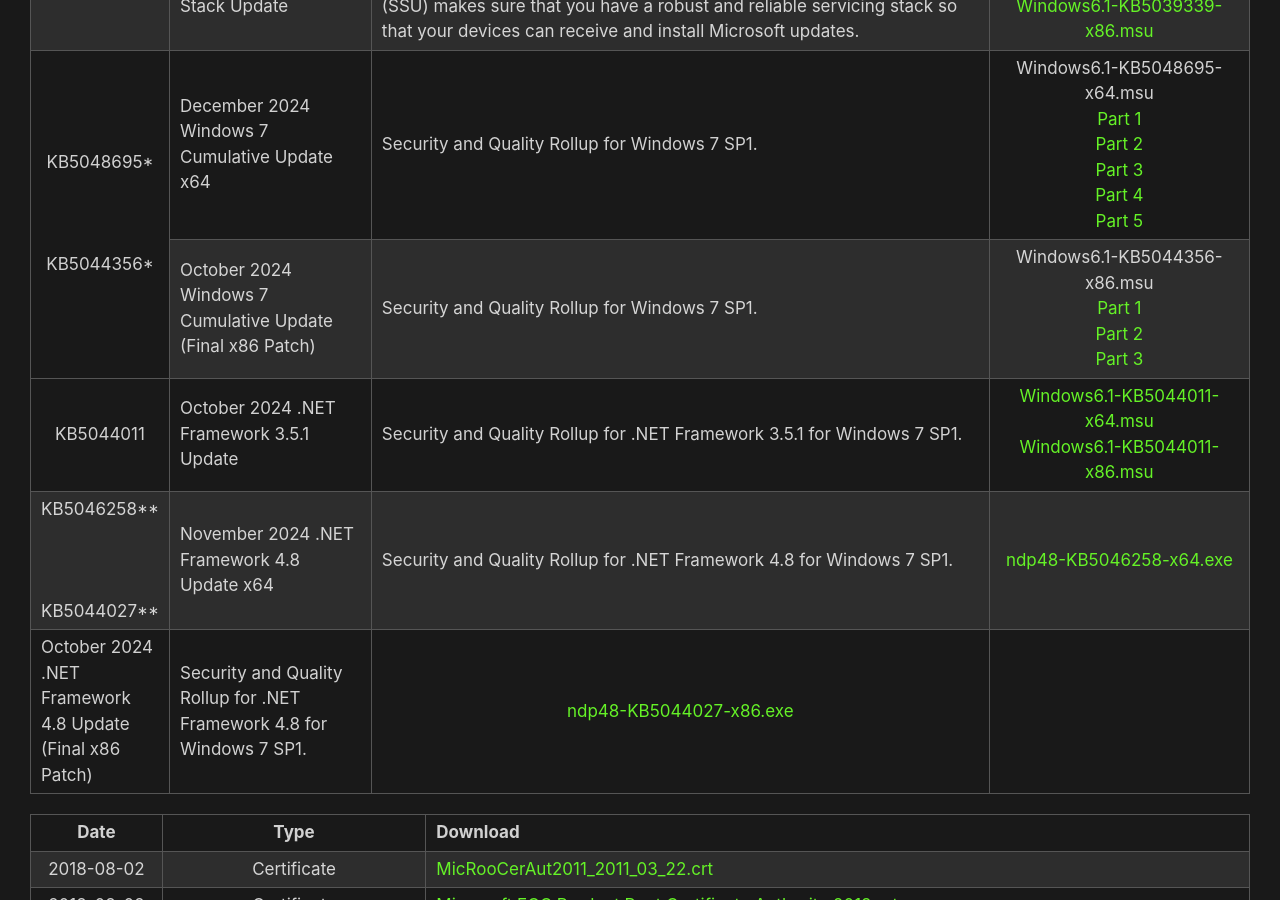
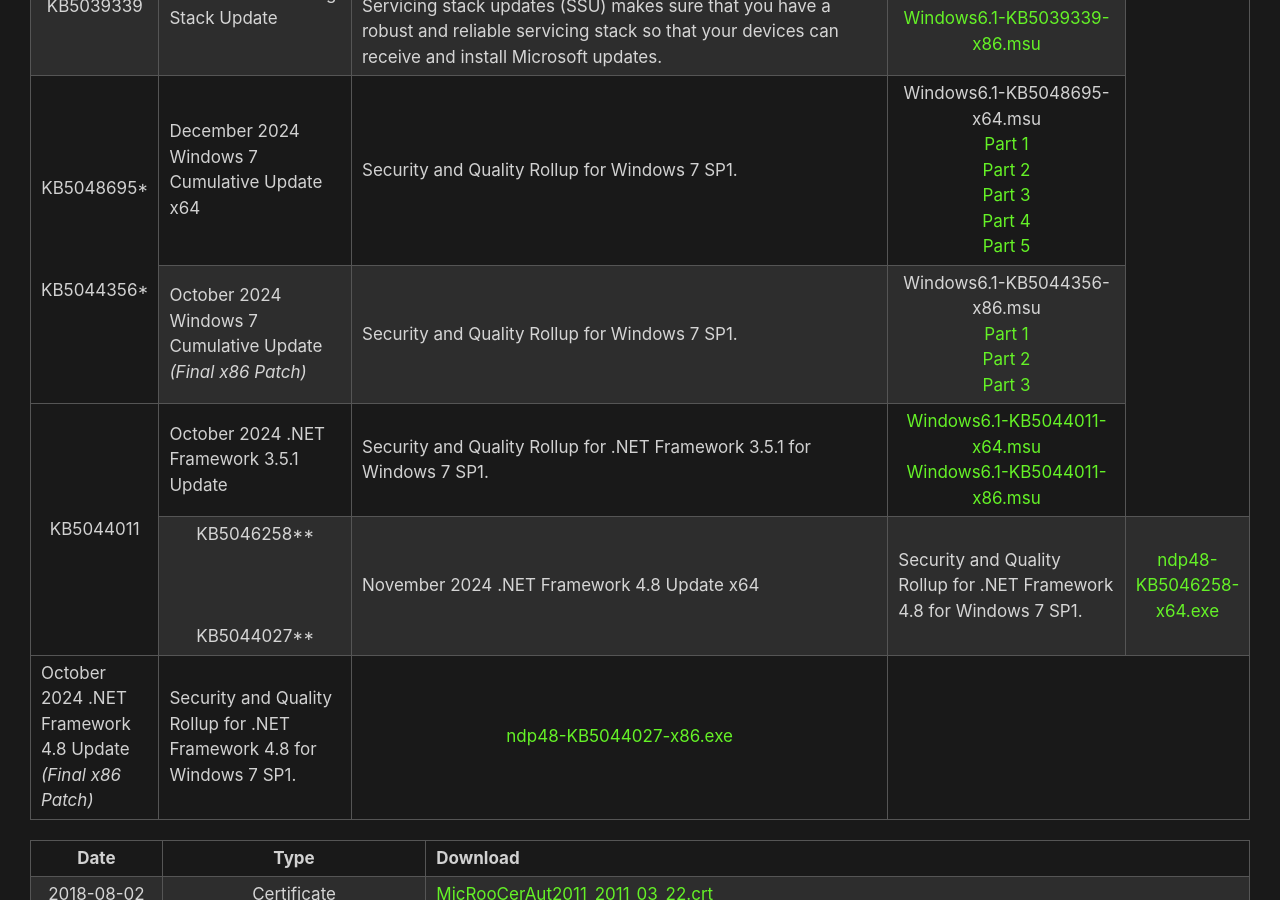
Before and after one commit to HackAndPwn/HackAndPwn.github.io, a Jekyll site: the page built from _posts/2020-05-23-windows-7-esu-patching.md, in a window 1280 px wide and 900 px high, scrolled down 9494 px. Built offline with Jekyll 4.4.1, drawn with Linux system fonts in a browser that asks for light colours.

Commit message:
formatting tweaks

```diff
--- a/_posts/2020-05-23-windows-7-esu-patching.md
+++ b/_posts/2020-05-23-windows-7-esu-patching.md
@@ -133,10 +133,10 @@
 <thead><tr><th style="text-align:center">KB Number</th><th style="text-align:center">Name</th><th style="text-align:center">Description</th><th style="text-align:center">Download</th></tr></thead><tbody>
 <tr><td>KB5039339</td><td style="text-align:left">June 2024 Servicing Stack Update</td><td style="text-align:left">This update makes quality improvements to the servicing stack, which is the component that installs Windows updates. Servicing stack updates (SSU) makes sure that you have a robust and reliable servicing stack so that your devices can receive and install Microsoft updates.</td><td><a href="https://github.com/HackAndPwn/Windows-7-Patching/raw/master/07_ESU_Updates/01_Windows6.1-KB5039339-x64.msu">Windows6.1-KB5039339-x64.msu</a><br><a href="https://github.com/HackAndPwn/Windows-7-Patching/raw/master/07_ESU_Updates/01_Windows6.1-KB5039339-x86.msu">Windows6.1-KB5039339-x86.msu</a></td></tr>
 <tr><td rowspan="2">KB5048695*<br>&nbsp;<br>&nbsp;<br>&nbsp;<br>KB5044356*</td><td style="text-align:left">December 2024 Windows 7 Cumulative Update x64</td><td style="text-align:left">Security and Quality Rollup for Windows 7 SP1.</td><td>Windows6.1-KB5048695-x64.msu<br><a href="https://github.com/HackAndPwn/Windows-7-Patching/raw/master/07_ESU_Updates/02_Windows6.1-KB5048695-x64.zip.001">Part 1</a><br><a href="https://github.com/HackAndPwn/Windows-7-Patching/raw/master/07_ESU_Updates/02_Windows6.1-KB5048695-x64.zip.002">Part 2</a><br><a href="https://github.com/HackAndPwn/Windows-7-Patching/raw/master/07_ESU_Updates/02_Windows6.1-KB5048695-x64.zip.003">Part 3</a><br><a href="https://github.com/HackAndPwn/Windows-7-Patching/raw/master/07_ESU_Updates/02_Windows6.1-KB5048695-x64.zip.004">Part 4</a><br><a href="https://github.com/HackAndPwn/Windows-7-Patching/raw/master/07_ESU_Updates/02_Windows6.1-KB5048695-x64.zip.005">Part 5</a>
-<tr><td style="text-align:left">October 2024 Windows 7 Cumulative Update (Final x86 Patch)</td><td style="text-align:left">Security and Quality Rollup for Windows 7 SP1.</td><td>Windows6.1-KB5044356-x86.msu<br><a href="https://github.com/HackAndPwn/Windows-7-Patching/raw/master/07_ESU_Updates/02_Windows6.1-KB5044356-x86.zip.001">Part 1</a><br><a href="https://github.com/HackAndPwn/Windows-7-Patching/raw/master/07_ESU_Updates/02_Windows6.1-KB5044356-x86.zip.002">Part 2</a><br><a href="https://github.com/HackAndPwn/Windows-7-Patching/raw/master/07_ESU_Updates/02_Windows6.1-KB5044356-x86.zip.003">Part 3</a></td></tr>
-<tr><td rospan="2">KB5044011</td><td style="text-align:left">October 2024 .NET Framework 3.5.1 Update</td><td style="text-align:left">Security and Quality Rollup for .NET Framework 3.5.1 for Windows 7 SP1.</td><td><a href="https://github.com/HackAndPwn/Windows-7-Patching/raw/master/07_ESU_Updates/03_Windows6.1-KB5044011-x64.msu">Windows6.1-KB5044011-x64.msu</a><br><a href="https://github.com/HackAndPwn/Windows-7-Patching/raw/master/07_ESU_Updates/03_Windows6.1-KB5044011-x86.msu">Windows6.1-KB5044011-x86.msu</a></td></tr>
+<tr><td style="text-align:left">October 2024 Windows 7 Cumulative Update<br><i>(Final x86 Patch)</i></td><td style="text-align:left">Security and Quality Rollup for Windows 7 SP1.</td><td>Windows6.1-KB5044356-x86.msu<br><a href="https://github.com/HackAndPwn/Windows-7-Patching/raw/master/07_ESU_Updates/02_Windows6.1-KB5044356-x86.zip.001">Part 1</a><br><a href="https://github.com/HackAndPwn/Windows-7-Patching/raw/master/07_ESU_Updates/02_Windows6.1-KB5044356-x86.zip.002">Part 2</a><br><a href="https://github.com/HackAndPwn/Windows-7-Patching/raw/master/07_ESU_Updates/02_Windows6.1-KB5044356-x86.zip.003">Part 3</a></td></tr>
+<tr><td rowspan="2">KB5044011</td><td style="text-align:left">October 2024 .NET Framework 3.5.1 Update</td><td style="text-align:left">Security and Quality Rollup for .NET Framework 3.5.1 for Windows 7 SP1.</td><td><a href="https://github.com/HackAndPwn/Windows-7-Patching/raw/master/07_ESU_Updates/03_Windows6.1-KB5044011-x64.msu">Windows6.1-KB5044011-x64.msu</a><br><a href="https://github.com/HackAndPwn/Windows-7-Patching/raw/master/07_ESU_Updates/03_Windows6.1-KB5044011-x86.msu">Windows6.1-KB5044011-x86.msu</a></td></tr>
 <tr><td>KB5046258**<br>&nbsp;<br>&nbsp;<br>&nbsp;<br>KB5044027**</td><td style="text-align:left">November 2024 .NET Framework 4.8 Update x64</td><td style="text-align:left">Security and Quality Rollup for .NET Framework 4.8 for Windows 7 SP1.</td><td><a href="https://github.com/HackAndPwn/Windows-7-Patching/raw/master/07_ESU_Updates/04_ndp48-KB5046258-x64.exe">ndp48-KB5046258-x64.exe</a></td>
-<tr><td style="text-align:left">October 2024 .NET Framework 4.8 Update (Final x86 Patch)</td><td style="text-align:left">Security and Quality Rollup for .NET Framework 4.8 for Windows 7 SP1.</td><td><a href="https://github.com/HackAndPwn/Windows-7-Patching/raw/master/07_ESU_Updates/04_ndp48-KB5044027-x86.exe">ndp48-KB5044027-x86.exe</a></td>
+<tr><td style="text-align:left">October 2024 .NET Framework 4.8 Update<br><i>(Final x86 Patch)</i></td><td style="text-align:left">Security and Quality Rollup for .NET Framework 4.8 for Windows 7 SP1.</td><td><a href="https://github.com/HackAndPwn/Windows-7-Patching/raw/master/07_ESU_Updates/04_ndp48-KB5044027-x86.exe">ndp48-KB5044027-x86.exe</a></td>
 </tbody></table>
 
 \* Note: a new ESU package has been integrated into this update.  For details please see this post: [Windows 7 ESU Analysis Updates](https://hackandpwn.com/windows-7-esu-analysis-updates/).
```
